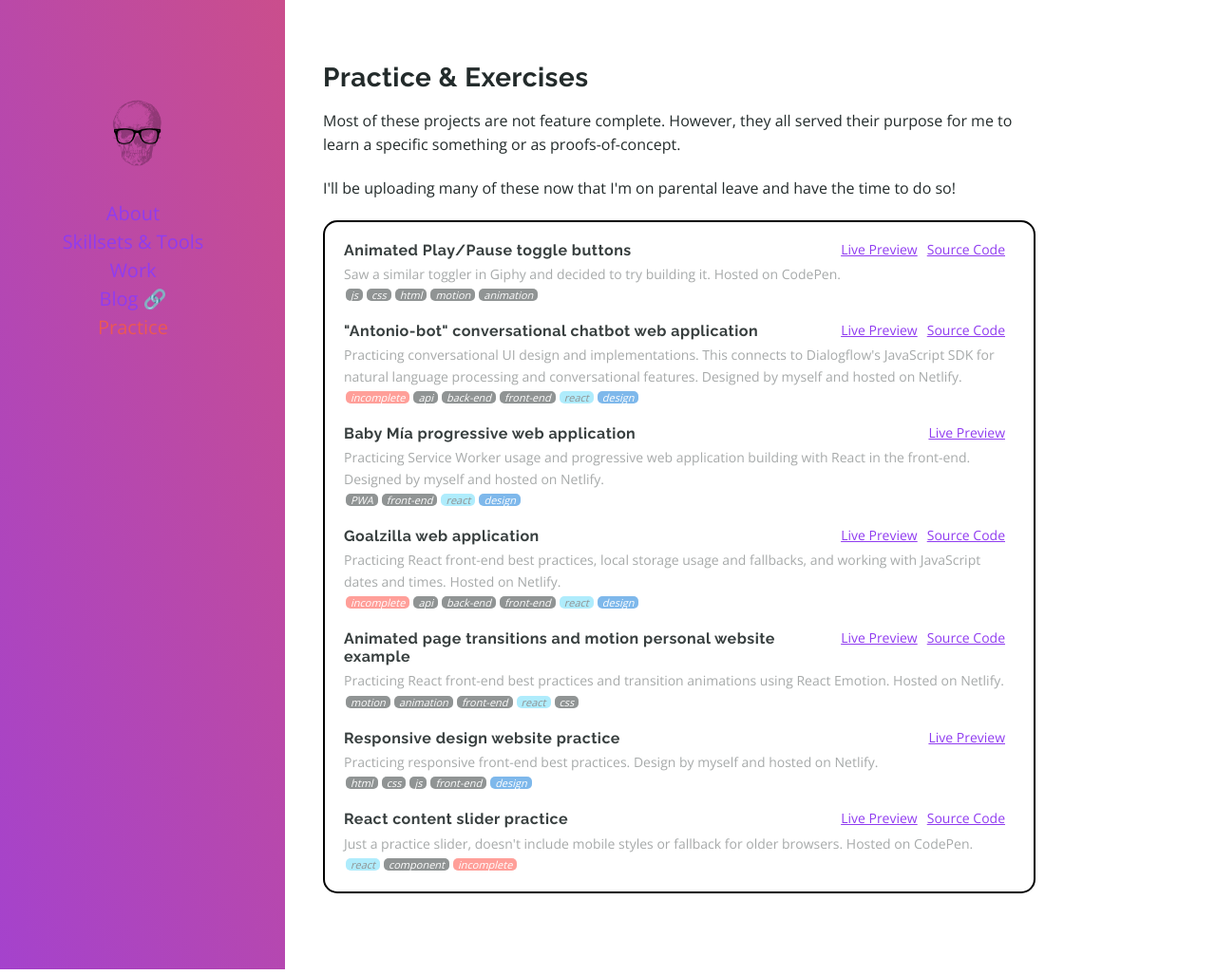
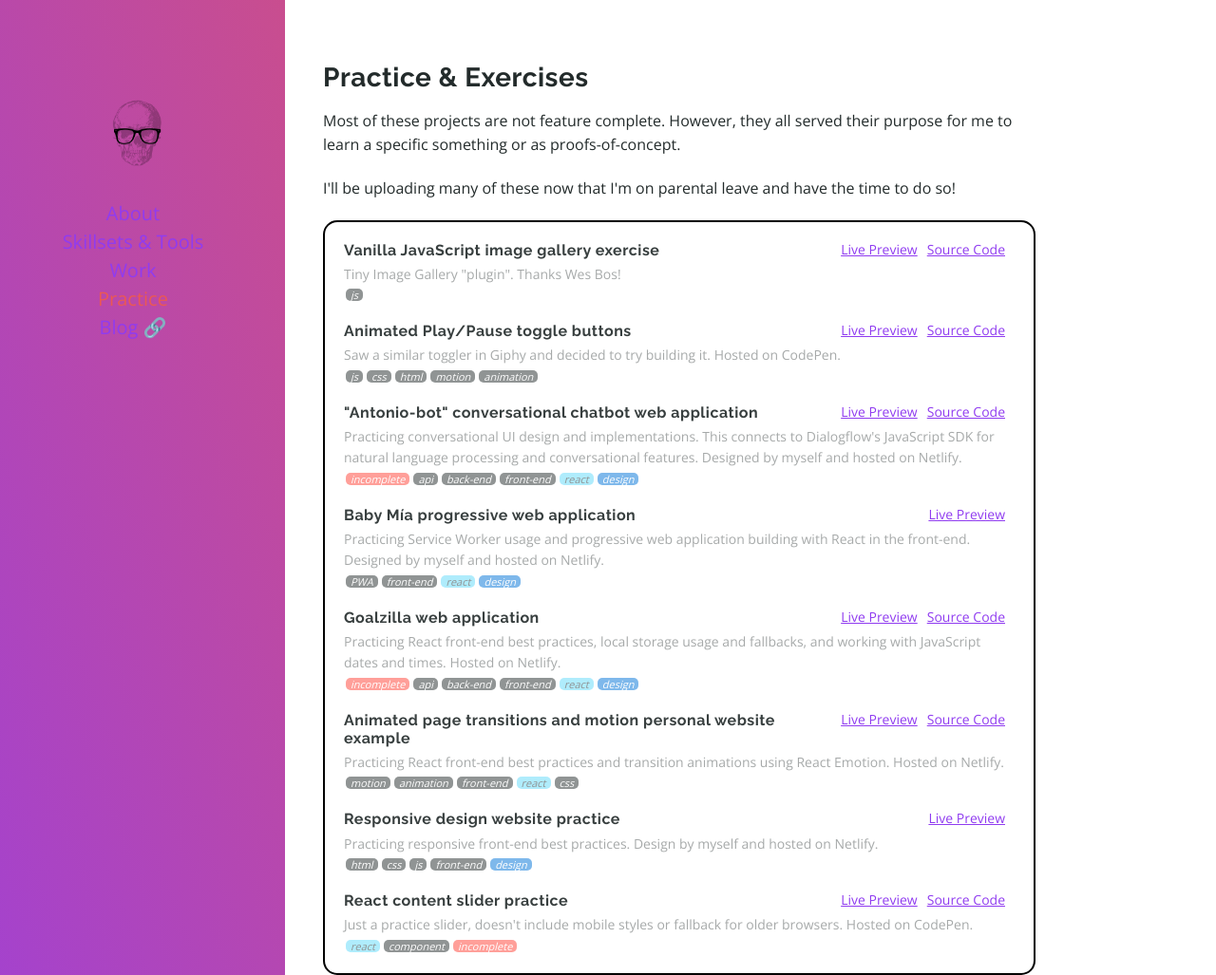
Before and after one commit to antoniwan/old-arodus-gatsby, a Gatsby site: page /practice-and-exercises in a window 1280 px wide. Shown: the top 1027 px of the page at 95% size. Built offline with nearby package versions, Linux system fonts and the light colour scheme; Gatsby itself is replaced by a stand-in of ours.

Commit message:
Add a new practice exercise and modify the order of the navigation

```diff
--- a/src/components/links.js
+++ b/src/components/links.js
@@ -84,6 +84,15 @@ const Links = ({ isOpen, handleClick }) => {
         </Link>
       </li>
       <li>
+        <Link
+          to="/practice-and-exercises"
+          onClick={handleClick}
+          activeClassName="active"
+        >
+          Practice
+        </Link>
+      </li>
+      <li>
         <a
           href="https://abunchofideas.com/?utm_source=website&utm_medium=link&utm_campaign=arodus"
           target="_blank"
@@ -100,15 +109,6 @@ const Links = ({ isOpen, handleClick }) => {
           </sup>
         </a>
       </li>
-      <li>
-        <Link
-          to="/practice-and-exercises"
-          onClick={handleClick}
-          activeClassName="active"
-        >
-          Practice
-        </Link>
-      </li>
     </StyledLinks>
   )
 }
--- a/src/data/practiceexercises.js
+++ b/src/data/practiceexercises.js
@@ -1,4 +1,11 @@
 export default [
+  {
+    name: `Vanilla JavaScript image gallery exercise`,
+    source_code: `https://priceless-saha-d9418d.netlify.com/gallery.js`,
+    live_preview: `https://priceless-saha-d9418d.netlify.com/`,
+    tags: [`js`],
+    description: `Tiny Image Gallery "plugin". Thanks Wes Bos!`,
+  },
   {
     name: `Animated Play/Pause toggle buttons`,
     source_code: `https://codepen.io/antoniwan/pen/LQXKQr`,
```
